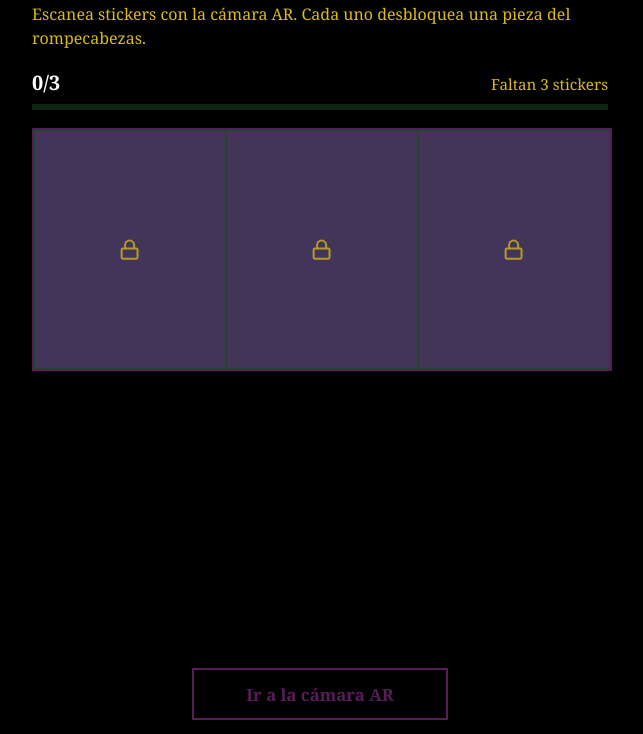
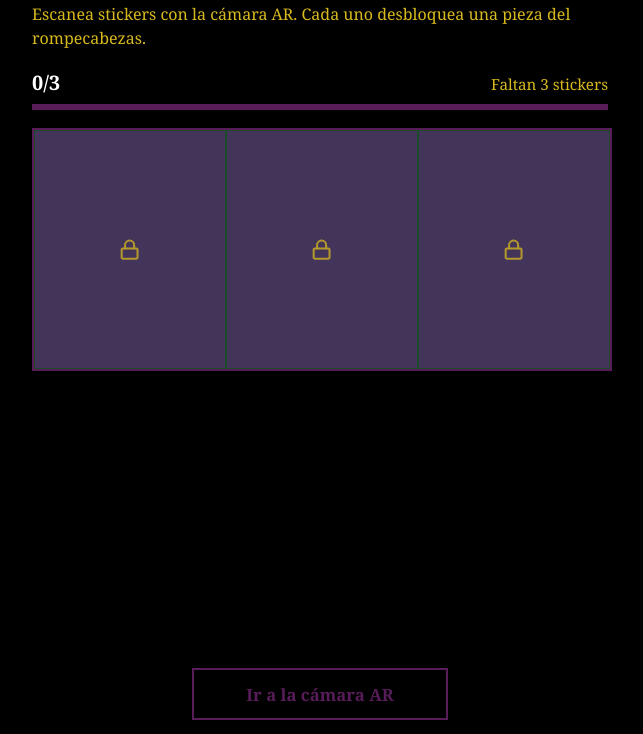
Before and after one commit to EryIbarra13/CAMARASTICKERS, a plain HTML site: page Album.html in a window 1280 px wide. Shown: the part 66-800 px from the top of the page, without its empty margins (320-963 px from the left). Drawn offline with Linux system fonts and the light colour scheme.

Commit message:
Change background color of barra class

```diff
--- a/Album.html
+++ b/Album.html
@@ -24,7 +24,7 @@
   .progreso { display: flex; justify-content: space-between; align-items: baseline; margin-bottom: .5rem; }
   .progreso strong { font-size: 1.25rem; color: #fff; }
   .progreso span { color: var(--tenue); font-size: .95rem; }
-  .barra { height: 6px; background: #0e2314; margin-bottom: 1.1rem; overflow: hidden; }
+  .barra { height: 6px; background: #581C59; margin-bottom: 1.1rem; overflow: hidden; }
   .barra i { display: block; height: 100%; width: 0; background: var(--verde); transition: width .6s ease; }
 
   /* Tablero: su proporción es la de la imagen; --ratio lo pone el script */
```
